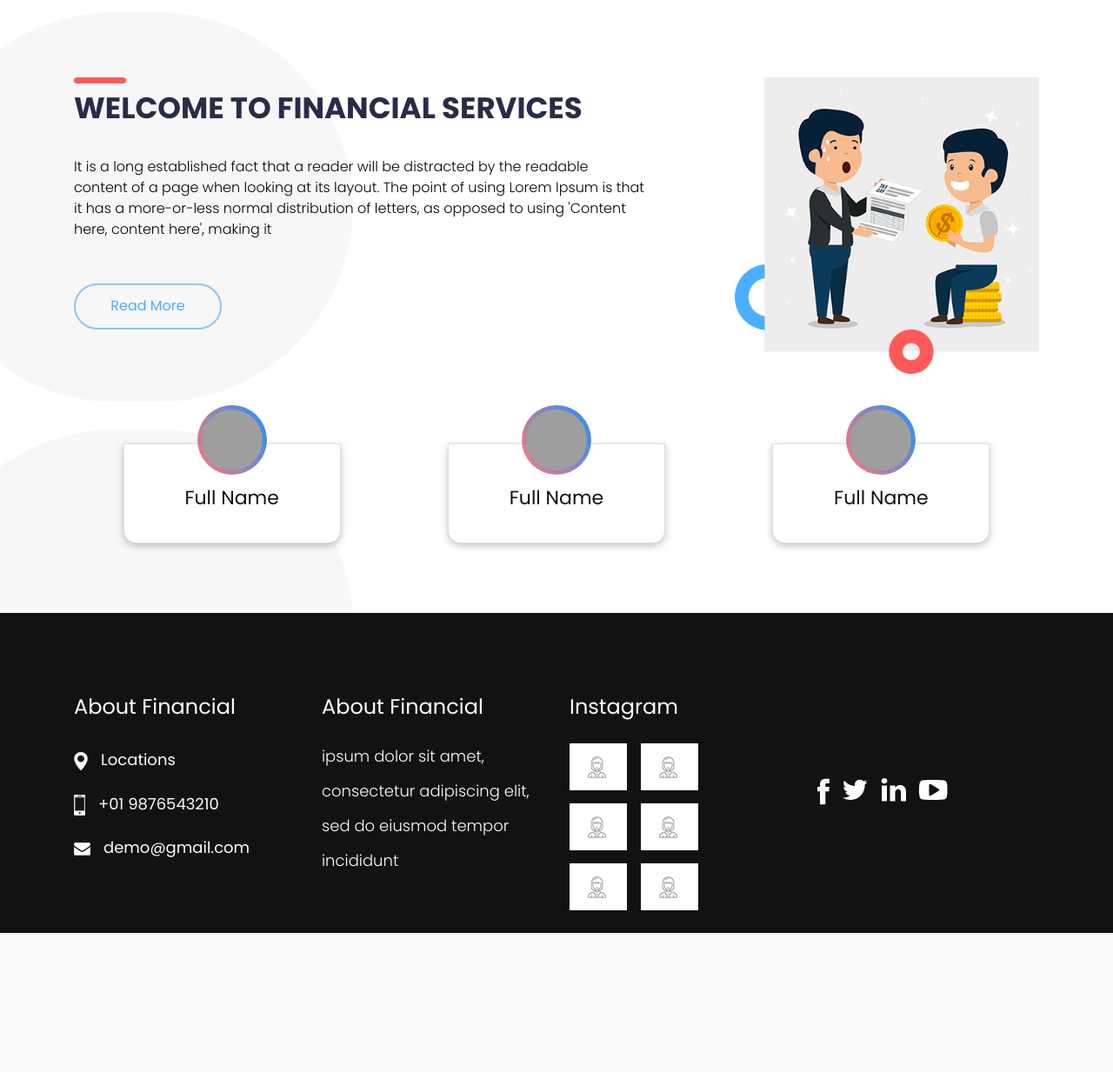
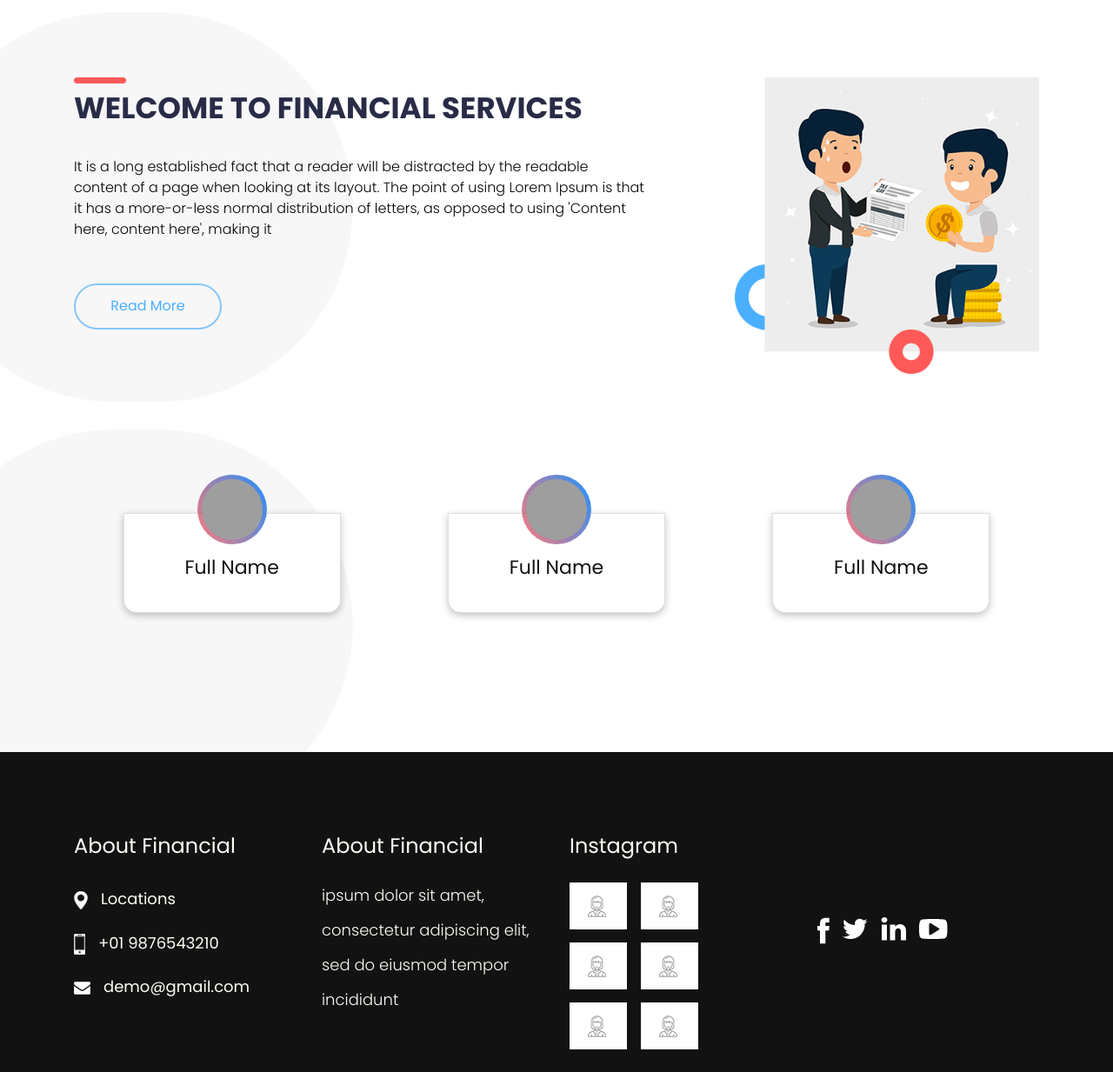
Before and after one commit to GMATF/AVF, a Flask app: page /about in a window 1280 px wide. Shown: the part 76-1309 px from the top of the page at 87% size. Before the commit the page ends 1149 px from the top, so only its background shows below. Run offline with Flask 2, Linux system fonts and the light colour scheme; some libraries are stand-ins or nearby versions; grey boxes are pictures that could not be loaded.

Commit message:
Added bottom margin to about us card

```diff
--- a/app/static/css/style.css
+++ b/app/static/css/style.css
@@ -1036,6 +1036,7 @@ button {
     width: 250px;
     padding-bottom: 15px;
     background-color: white;
+    margin: 5rem 0;
 }
 
 .card img{
```
